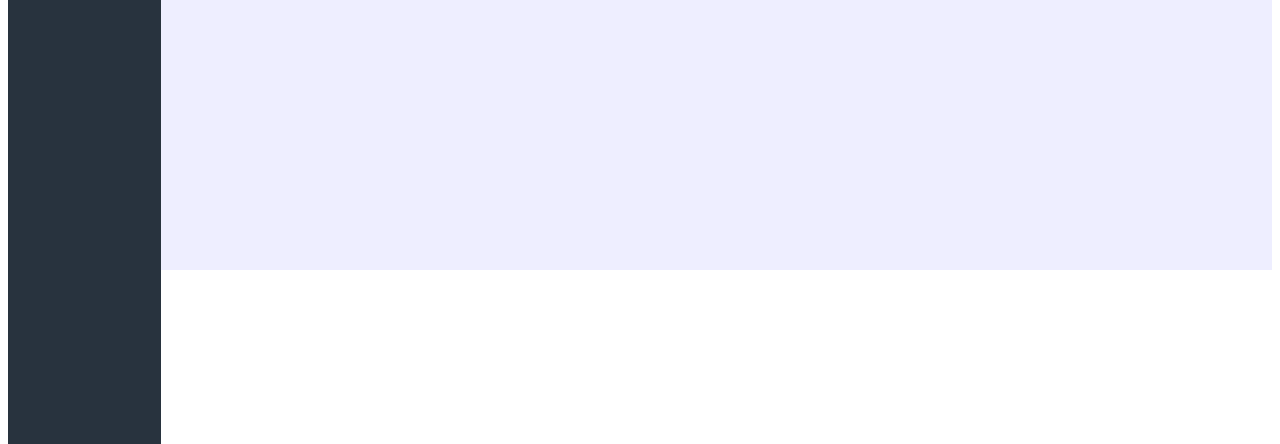
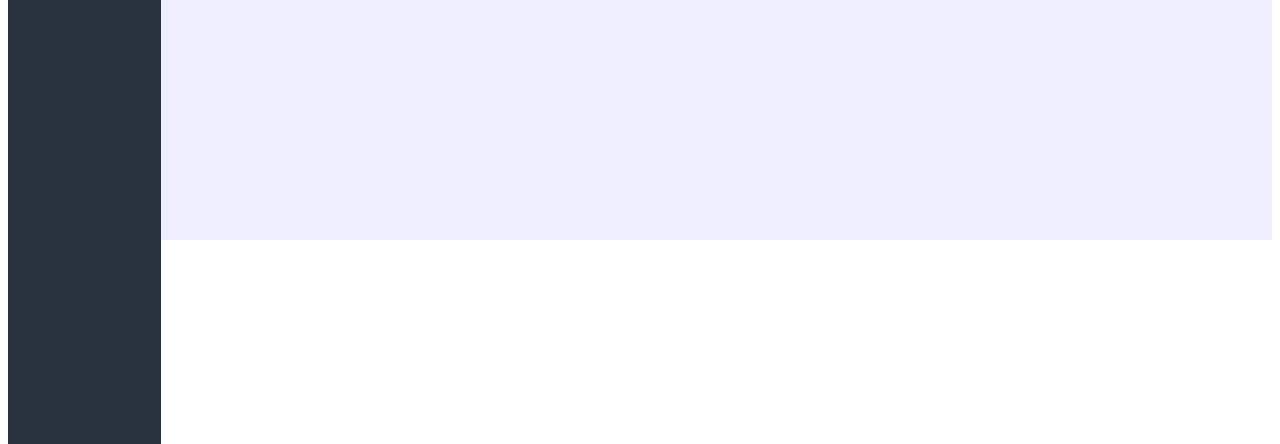
Before and after one commit to YtlGitHub/YTLDjangoSever, a Django app: page / in a window 1280 px wide. Shown: the part 819-1263 px from the top of the page. Run offline with Django 3.2, Linux system fonts and the light colour scheme.

Commit message:
Update index01.html

```diff
--- a/mydemo/templates/myapp/users/index01.html
+++ b/mydemo/templates/myapp/users/index01.html
@@ -31,7 +31,7 @@
 <i><b>
 不是每个人都应该像我这样去建造一座水晶大教堂，但是每个人都应该拥有自己的梦想，设计自己的梦想，追求自己的梦想，实现自己的梦想。梦想是生命的灵魂，是心灵的灯塔，是引导人走向成功的信仰。有了崇高的梦想，只要矢志不渝地追求，梦想就会成为现实，奋斗就会变成壮举，生命就会创造奇迹。——罗伯·舒乐</i></b></div>
 
-<div id="content" style="background-color:#eef;height:950px;width:100%;">
+<div id="content" style="background-color:#eef;height:920px;width:100%;">
 <!-- <iframe src="https://ytlserver.imdo.co/" name="myframe" frameborder="1" width="73%" height="780"></iframe> --></div>
 
 <div id="footer" style="background-color:#FFA500;clear:both;text-align:center;">
```
